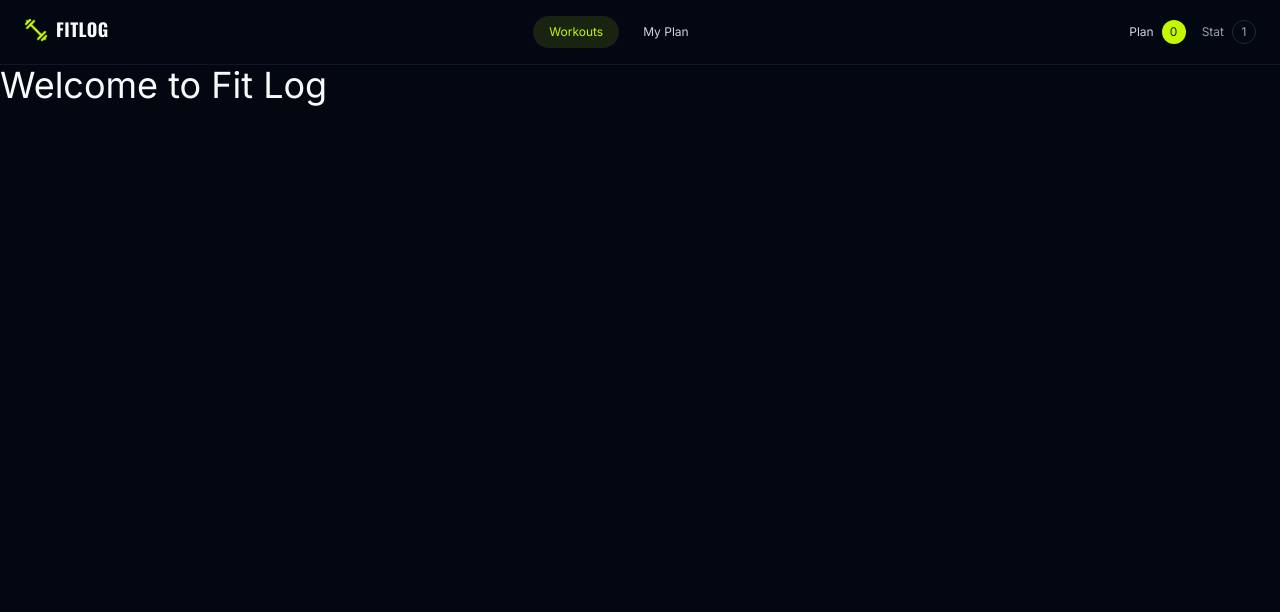
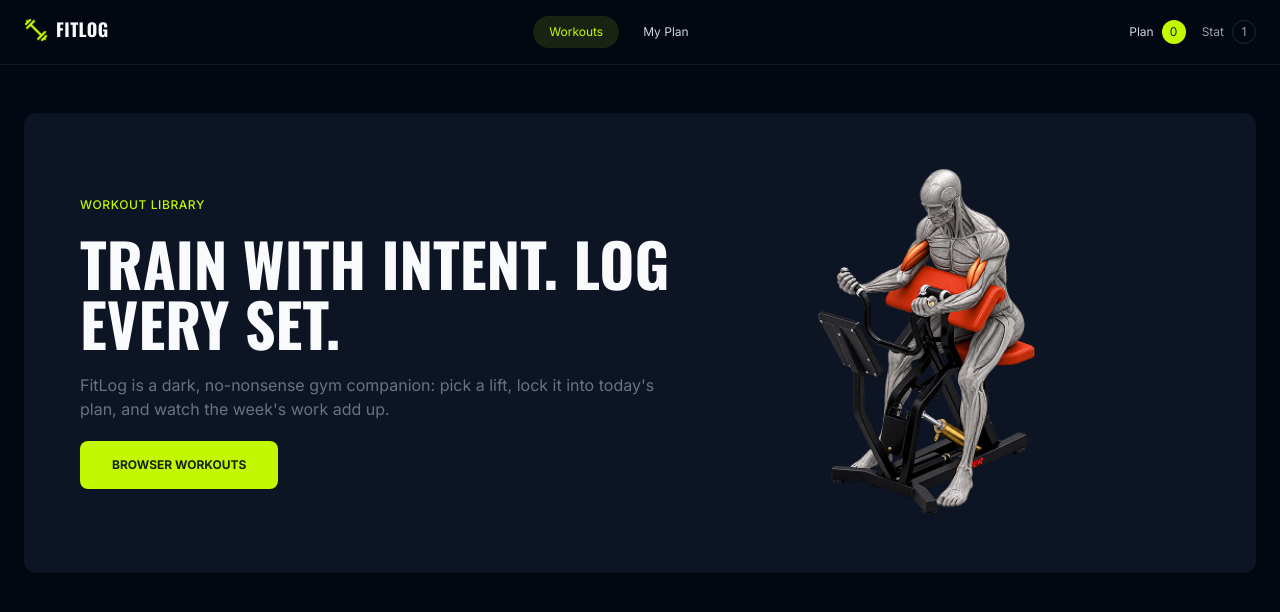
Before and after one commit to shariult/b14-a06-fit-log, a Next.js app: page / in a window 1280 px wide. Shown: the top 612 px of the page. Built offline with nearby package versions, Linux system fonts and the light colour scheme.

Commit message:
add button element; add hero section

```diff
--- a/src/app/layout.tsx
+++ b/src/app/layout.tsx
@@ -12,8 +12,8 @@ const inter = Inter({
 });
 
 export const metadata: Metadata = {
-  title: "Create Next App",
-  description: "Generated by create next app",
+  title: "Fit Log | Train with Intent",
+  description: "TRAIN WITH INTENT. LOG EVERY SET.",
 };
 
 export default function RootLayout({ children }: LayoutProps<"/">) {
--- a/src/app/page.tsx
+++ b/src/app/page.tsx
@@ -1,7 +1,36 @@
+import Image from "next/image";
+import Header from "@/components/layout/Header";
+import Button from "@/components/ui/Button";
+import bannerImg from "@/assets/img/banner.png";
+
 export default function Home() {
   return (
     <main>
-      <h1 className="text-4xl">Welcome to Fit Log</h1>
+      <Header className="py-12 ">
+        <div className="bg-gray-900/80 rounded-xl p-6 md:p-14 flex flex-col items-center md:flex-row gap-4">
+          {/* left side */}
+          <div className="flex flex-col items-center md:items-start text-center md:text-start gap-5">
+            <p className="text-xs text-pr font-medium tracking-wider uppercase">
+              Workout Library
+            </p>
+            <h1 className="font-oswald font-bold text-4xl sm:text-5xl md:text-6xl uppercase max-w-[20ch]">
+              Train with intent. Log every set.
+            </h1>
+            <p className="text-gray-500 max-w-[60ch]">
+              FitLog is a dark, no-nonsense gym companion: pick a lift, lock it
+              into today&apos;s plan, and watch the week&apos;s work add up.
+            </p>
+            <Button el="link" variant="primary" href="#" className="uppercase">
+              Browser Workouts
+            </Button>
+          </div>
+
+          {/* right side */}
+          <div>
+            <Image src={bannerImg} alt="human anatomy" width="348" />
+          </div>
+        </div>
+      </Header>
     </main>
   );
 }
--- a/src/app/workouts/page.tsx
+++ b/src/app/workouts/page.tsx
@@ -3,7 +3,6 @@ import { redirect } from "next/navigation";
 
 function WorkoutIndex() {
   redirect("/");
-  return <div>WorkoutIndex</div>;
 }
 
 export default WorkoutIndex;
--- /dev/null
+++ b/src/components/layout/Header.tsx
@@ -0,0 +1,18 @@
+import React, { ComponentPropsWithoutRef } from "react";
+
+type HeaderProps = {
+  children: React.ReactNode;
+  className?: string;
+} & ComponentPropsWithoutRef<"header">;
+
+function Header(props: HeaderProps) {
+  const { className, children, ...otherProps } = props;
+
+  return (
+    <header className={`container-center ${className}`} {...otherProps}>
+      {children}
+    </header>
+  );
+}
+
+export default Header;
--- /dev/null
+++ b/src/components/ui/Button.tsx
@@ -0,0 +1,59 @@
+import Link, { LinkProps } from "next/link";
+import React, { ComponentPropsWithoutRef } from "react";
+
+type LinkElProps = {
+  el: "link";
+} & LinkProps;
+
+type ButtonElProps = {
+  el: "btn";
+} & ComponentPropsWithoutRef<"button">;
+
+type ButtonProps = {
+  variant: "primary" | "primary-rounded" | "border" | "border-rounded";
+  children: React.ReactNode;
+  className?: string;
+} & (LinkElProps | ButtonElProps);
+
+function Button(props: ButtonProps) {
+  const { el, variant, className } = props;
+
+  let classes =
+    "inline-block px-8 py-4 text-xs font-bold cursor-pointer transition-all";
+
+  if (variant === "primary") {
+    classes += " bg-pr hover:bg-gray-100 text-pd rounded-lg";
+  } else if (variant === "primary-rounded") {
+    classes += " bg-pr hover:bg-gray-100 text-pd rounded-full";
+  } else if (variant === "border") {
+    classes +=
+      " bg-transparent hover:bg-gray-100 border border-gray-500 rounded-lg";
+  } else {
+    classes +=
+      " bg-transparent hover:bg-gray-100 border border-gray-500 rounded-full";
+  }
+
+  if (className) {
+    classes = `${classes} ${className}`;
+  }
+
+  if (el === "link") {
+    const { href, children, ...otherProps } = props;
+    return (
+      <Link href={href} {...otherProps} className={`${classes}`}>
+        {children}
+      </Link>
+    );
+  }
+
+  if (el === "btn") {
+    const { children, ...otherProps } = props;
+    return (
+      <button className={`${classes}`} {...otherProps}>
+        {children}
+      </button>
+    );
+  }
+}
+
+export default Button;
```
